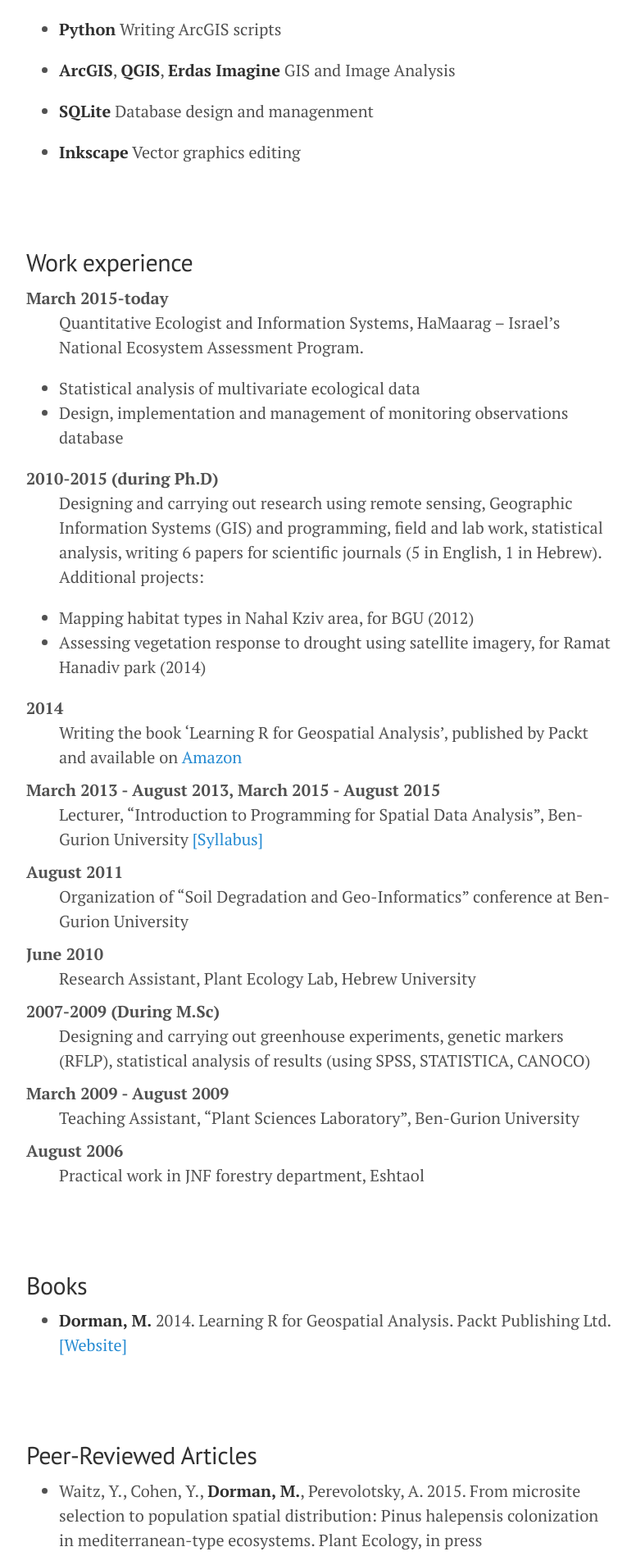
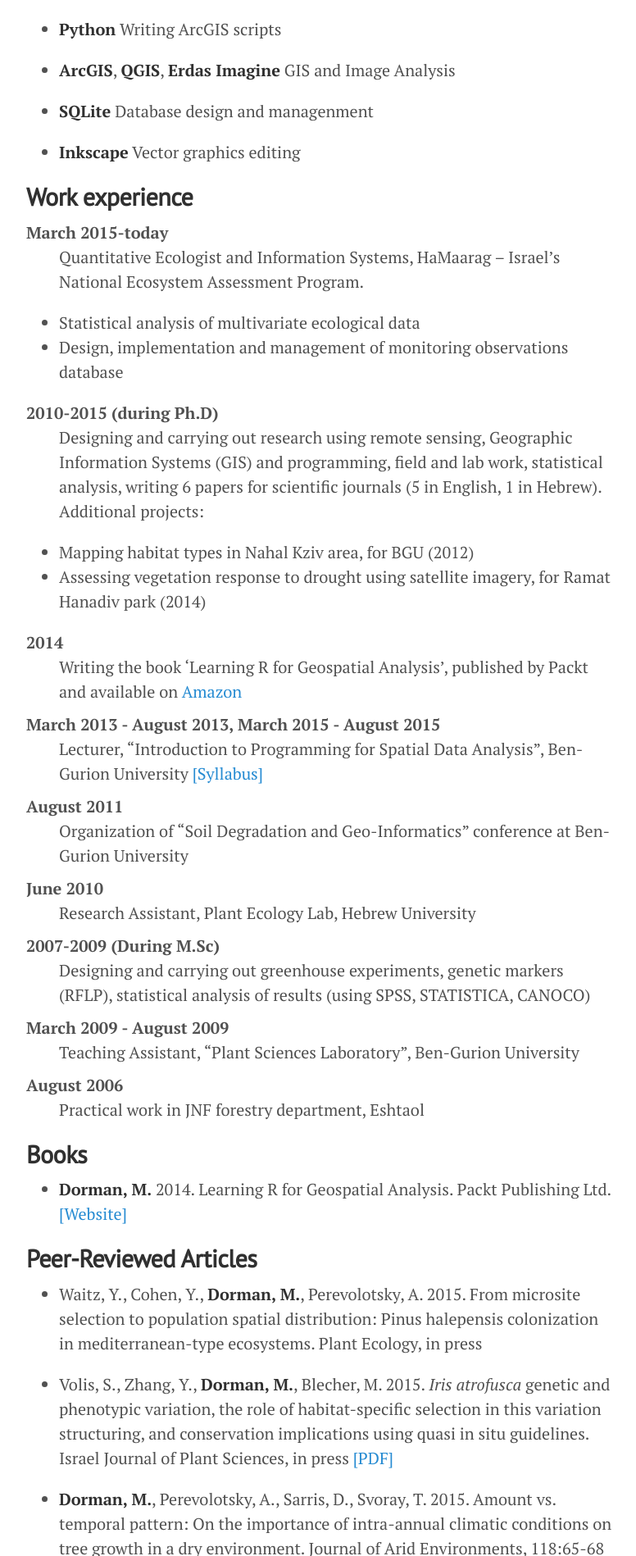
Before and after one commit to michaeldorman/michaeldorman.github.io, a Jekyll site: the page built from cv.md, in a window 1280 px wide. Shown: the part 716-2614 px from the top of the page at 82% size, without its empty margins (248-1024 px from the left). Built offline with Jekyll 4.4.1, drawn with Linux system fonts in a browser that asks for light colours.

Commit message:
Update cv.md

```diff
--- a/cv.md
+++ b/cv.md
@@ -32,9 +32,7 @@ title: CV
 
 * **Inkscape** Vector graphics editing
 
-<br><br>
-
-## Work experience
+## **Work experience**
 
 March 2015-today
 :    Quantitative Ecologist and Information Systems, HaMaarag – Israel’s National Ecosystem Assessment Program.
@@ -70,15 +68,11 @@ March 2009 - August 2009
 August 2006
 :    Practical work in JNF forestry department, Eshtaol
 
-<br><br>
-
-## Books
+## **Books**
 
 * **Dorman, M.** 2014. Learning R for Geospatial Analysis. Packt Publishing Ltd. <a href = "https://www.packtpub.com/big-data-and-business-intelligence/learning-r-geospatial-analysis">[Website]</a>
 
-<br><br>
-
-## Peer-Reviewed Articles
+## **Peer-Reviewed Articles**
 
 * Waitz, Y., Cohen, Y., **Dorman, M.**, Perevolotsky, A. 2015. From microsite selection to population spatial distribution: Pinus halepensis colonization in mediterranean-type ecosystems. Plant Ecology, in press
 
@@ -100,9 +94,7 @@ August 2006
 
 * **Dorman, M.**, Sapir, Y., Volis, S. 2009. Local adaptation in four Iris species tested in a common-garden experiment. Biological Journal of the Linnean Society, 98:267-277 <a href="https://dl.dropboxusercontent.com/s/t3lclvd55btz094/Dorman%20et%20al%202009a.pdf?dl=0">[PDF]</a>
 
-<br><br>
-
-## Peer-Reviewed Articles in Hebrew
+## **Peer-Reviewed Articles in Hebrew**
 
 <ul>
 <li><p dir="rtl"> דורמן, מ., סבוראי, ט. ופרבולוצקי, א. 2012. התייבשות עצים ביערות אורן ירושלים בישראל – מבט מגובה רב. אקולוגיה וסביבה 3(3): 230-237.
@@ -111,9 +103,7 @@ August 2006
 </li>
 </ul>
 
-<br><br>
-
-## Short Courses
+## **Short Courses**
 
 April 2012 - June 2012
 :    *Python Programming for Biologists*, 7-meetings course, Ben-Gurion University
@@ -122,9 +112,7 @@ January 2011
 :    *Likelihood Methods in Ecology*, Dr. Charles D. Canham, 5-day concentrated course, Hebrew University
 :    *Introduction to R*, 1-day concentrated course, Hebrew University
 
-<br><br>
-
-## Grants/Awards
+## **Grants/Awards**
 
 2014
 :    The Karshon Foundation Scholarship in Forest Research, Bet-Dagan
@@ -136,9 +124,7 @@ January 2011
 :    Dean’s list, Rehovot
 :    JNF grant for "Nature Conservation" B.Sc program, Rehovot
 
-<br><br>
-
-## Presentation in conferences
+## **Presentation in conferences**
 
 * **Dorman, M.**, Svoray, T., Perevolotsky, A., Moshe, Y., Sarris, D. 2014. What determines tree mortality in dry environments? A multi-perspective approach. 55th Conference of the Israeli Geographical Association, Haifa, Israel (Lecture)
 
@@ -178,9 +164,7 @@ January 2011
 
 * **Dorman, M.**, Sapir, Y., Volis, S., 2008. What determines species distribution? An experiment with four Oncocyclus *Iris* species. 36th Annual Convention of the Israeli Society of Ecology and Environmental Quality Sciences, Haifa, Israel (Lecture)
 
-<br><br>
-
-## Languages
+## **Languages**
 
 * English
 * Hebrew
```
